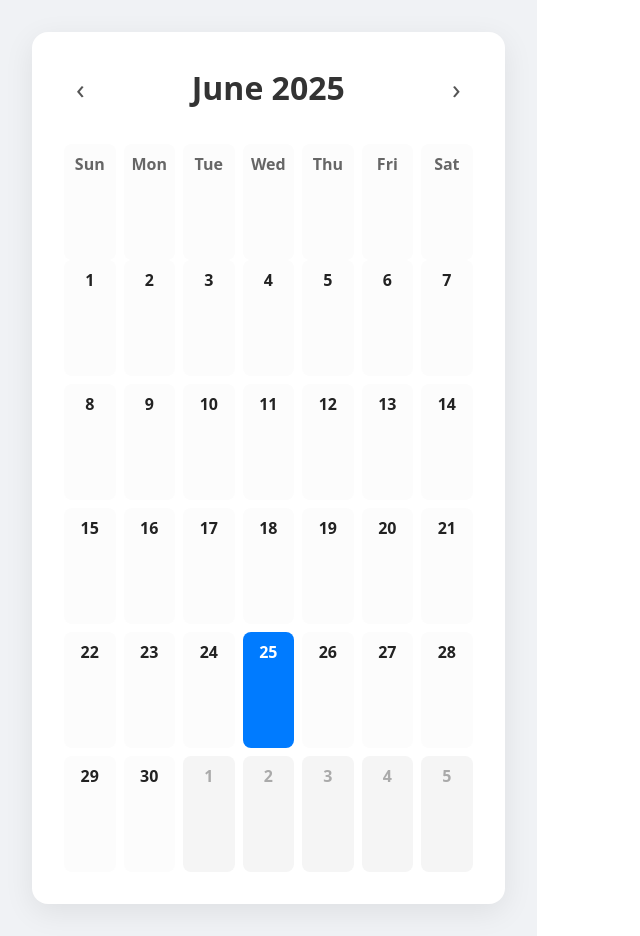
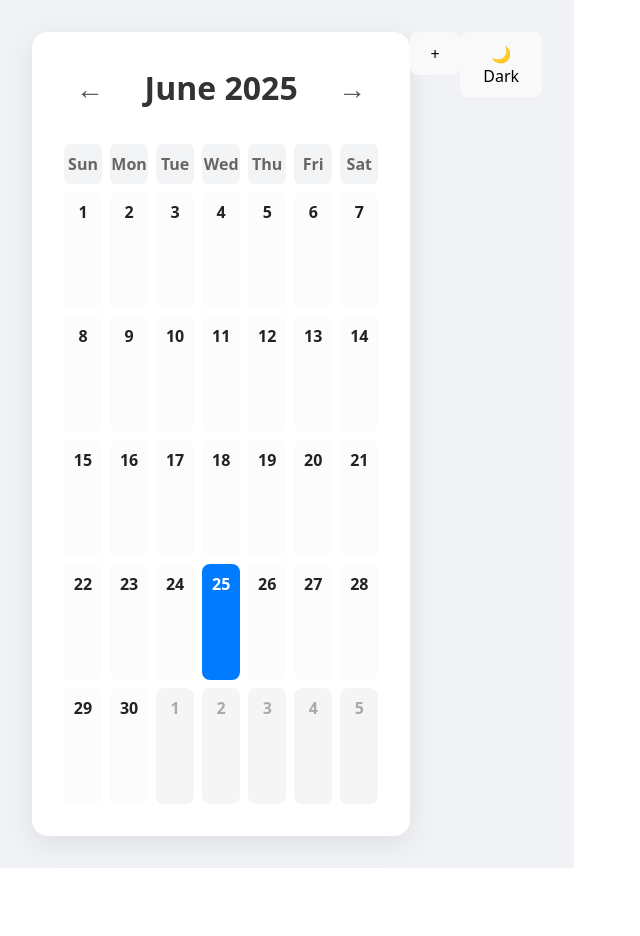
Before and after one commit to avi11204/calendar, a React (Vite) app: page / in a window 1280 px wide. Shown: the whole page, without its empty margins (0-640 px from the left). After the commit the page ends 868 px from the top, so only its background shows below. Built offline with nearby package versions, Linux system fonts and the light colour scheme.

Commit message:
Update Calendar.jsx

```diff
--- a/src/Calendar.jsx
+++ b/src/Calendar.jsx
@@ -1,99 +1,130 @@
-import React, { useState } from "react";
-import dayjs from "dayjs";
-import "./Calender.css";
-
-const weekdays = ["Sun", "Mon", "Tue", "Wed", "Thu", "Fri", "Sat"];
+import React, { useState, useEffect } from 'react';
+import './Calender.css';
 
 const Calendar = () => {
-  const [currentDate, setCurrentDate] = useState(dayjs());
+  const [currentDate, setCurrentDate] = useState(new Date());
+  const [selectedDate, setSelectedDate] = useState(null);
   const [reminders, setReminders] = useState({});
-  const [selectedDate, setSelectedDate] = useState(null);
-  const [newReminder, setNewReminder] = useState("");
+  const [newReminder, setNewReminder] = useState('');
+  const [showPopup, setShowPopup] = useState(false);
+  const [theme, setTheme] = useState('light');
 
-  const startDay = currentDate.startOf("month").startOf("week");
-  const endDay = currentDate.endOf("month").endOf("week");
+  useEffect(() => {
+    document.documentElement.setAttribute('data-theme', theme);
+  }, [theme]);
 
-  const days = [];
-  let day = startDay;
+  const startOfMonth = new Date(currentDate.getFullYear(), currentDate.getMonth(), 1);
+  const endOfMonth = new Date(currentDate.getFullYear(), currentDate.getMonth() + 1, 0);
+  const startDay = startOfMonth.getDay();
+  const daysInMonth = endOfMonth.getDate();
 
-  while (day.isBefore(endDay, "day") || day.isSame(endDay, "day")) {
-    days.push(day);
-    day = day.add(1, "day");
-  }
+  const prevMonth = () => {
+    setCurrentDate(new Date(currentDate.getFullYear(), currentDate.getMonth() - 1));
+  };
 
-  const prevMonth = () => setCurrentDate(currentDate.subtract(1, "month"));
-  const nextMonth = () => setCurrentDate(currentDate.add(1, "month"));
+  const nextMonth = () => {
+    setCurrentDate(new Date(currentDate.getFullYear(), currentDate.getMonth() + 1));
+  };
 
   const handleDayClick = (date) => {
-    setSelectedDate(date.format("YYYY-MM-DD"));
-    setNewReminder("");
+    setSelectedDate(date);
+    setNewReminder('');
+    setShowPopup(true);
   };
 
-  const handleAddReminder = () => {
+  const handleSaveReminder = () => {
     if (!newReminder.trim()) return;
+    const key = selectedDate.toDateString();
     setReminders((prev) => ({
       ...prev,
-      [selectedDate]: [...(prev[selectedDate] || []), newReminder.trim()],
+      [key]: [...(prev[key] || []), newReminder]
     }));
-    setSelectedDate(null);
+    setShowPopup(false);
+  };
+
+  const getCalendarDays = () => {
+    const days = [];
+    const prevMonthDays = startDay;
+    const totalCells = Math.ceil((daysInMonth + prevMonthDays) / 7) * 7;
+    const today = new Date();
+
+    for (let i = 0; i < totalCells; i++) {
+      const day = new Date(currentDate.getFullYear(), currentDate.getMonth(), i - startDay + 1);
+      const isCurrentMonth = day.getMonth() === currentDate.getMonth();
+      const isToday =
+        day.toDateString() === today.toDateString();
+
+      const key = day.toDateString();
+      const hasReminder = reminders[key]?.length > 0;
+
+      days.push(
+        <div
+          key={i}
+          className={`calendar-cell day ${isCurrentMonth ? 'current-month' : 'other-month'} ${isToday ? 'today' : ''} ${hasReminder ? 'has-reminder' : ''}`}
+          onClick={() => handleDayClick(day)}
+        >
+          <div className="day-number">{day.getDate()}</div>
+          <ul className="reminders-list">
+            {(reminders[key] || []).slice(0, 2).map((r, idx) => (
+              <li key={idx}>{r}</li>
+            ))}
+          </ul>
+        </div>
+      );
+    }
+    return days;
   };
 
   return (
     <div className="calendar-wrapper">
       <div className="calendar">
         <div className="calendar-header">
-          <button onClick={prevMonth}>‹</button>
-          <h2>{currentDate.format("MMMM YYYY")}</h2>
-          <button onClick={nextMonth}>›</button>
+          <button onClick={prevMonth}>←</button>
+          <h2>
+            {currentDate.toLocaleString('default', { month: 'long' })} {currentDate.getFullYear()}
+          </h2>
+          <button onClick={nextMonth}>→</button>
         </div>
 
-        <div className="calendar-grid calendar-weekdays">
-          {weekdays.map((d) => (
-            <div key={d} className="calendar-cell weekday">
-              {d}
+        <div className="calendar-grid">
+          {['Sun', 'Mon', 'Tue', 'Wed', 'Thu', 'Fri', 'Sat'].map((day) => (
+            <div className="weekday" key={day}>
+              {day}
             </div>
           ))}
-        </div>
-
-        <div className="calendar-grid calendar-days">
-          {days.map((d, index) => {
-            const formatted = d.format("YYYY-MM-DD");
-            const isToday = d.isSame(dayjs(), "day");
-            const isCurrentMonth = d.isSame(currentDate, "month");
-
-            return (
-              <div
-                key={index}
-                className={`calendar-cell day ${
-                  isToday ? "today" : isCurrentMonth ? "current-month" : "other-month"
-                }`}
-                onClick={() => handleDayClick(d)}
-              >
-                <div className="day-number">{d.date()}</div>
-                <ul className="reminders-list">
-                  {(reminders[formatted] || []).map((r, i) => (
-                    <li key={i}>{r}</li>
-                  ))}
-                </ul>
-              </div>
-            );
-          })}
+          {getCalendarDays()}
         </div>
       </div>
 
-      {selectedDate && (
+      <button
+        className="add-reminder-button"
+        onClick={() => {
+          setSelectedDate(new Date());
+          setShowPopup(true);
+        }}
+      >
+        +
+      </button>
+
+      <button
+        className="theme-toggle"
+        onClick={() => setTheme(theme === 'light' ? 'dark' : 'light')}
+      >
+        {theme === 'light' ? '🌙 Dark' : '☀️ Light'}
+      </button>
+
+      {showPopup && (
         <div className="reminder-popup">
           <div className="popup-content">
-            <h4>Add Reminder for {dayjs(selectedDate).format("MMM D")}</h4>
+            <h4>Add Reminder - {selectedDate?.toDateString()}</h4>
             <input
-              type="text"
               value={newReminder}
-              placeholder="e.g. John's Birthday"
               onChange={(e) => setNewReminder(e.target.value)}
+              placeholder="Enter reminder"
             />
             <div className="popup-actions">
-              <button onClick={handleAddReminder}>Add</button>
-              <button onClick={() => setSelectedDate(null)}>Cancel</button>
+              <button onClick={handleSaveReminder}>Save</button>
+              <button onClick={() => setShowPopup(false)}>Cancel</button>
             </div>
           </div>
         </div>
```
